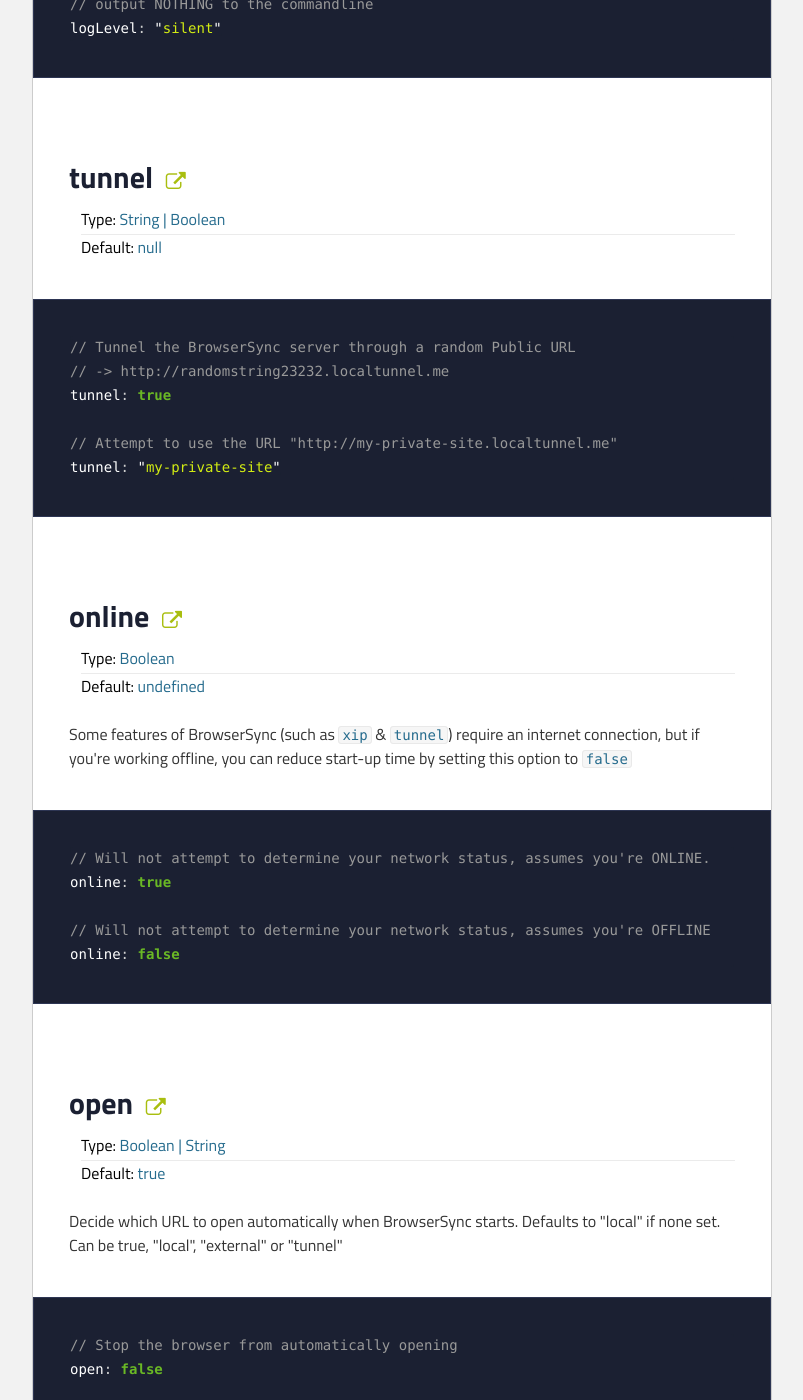
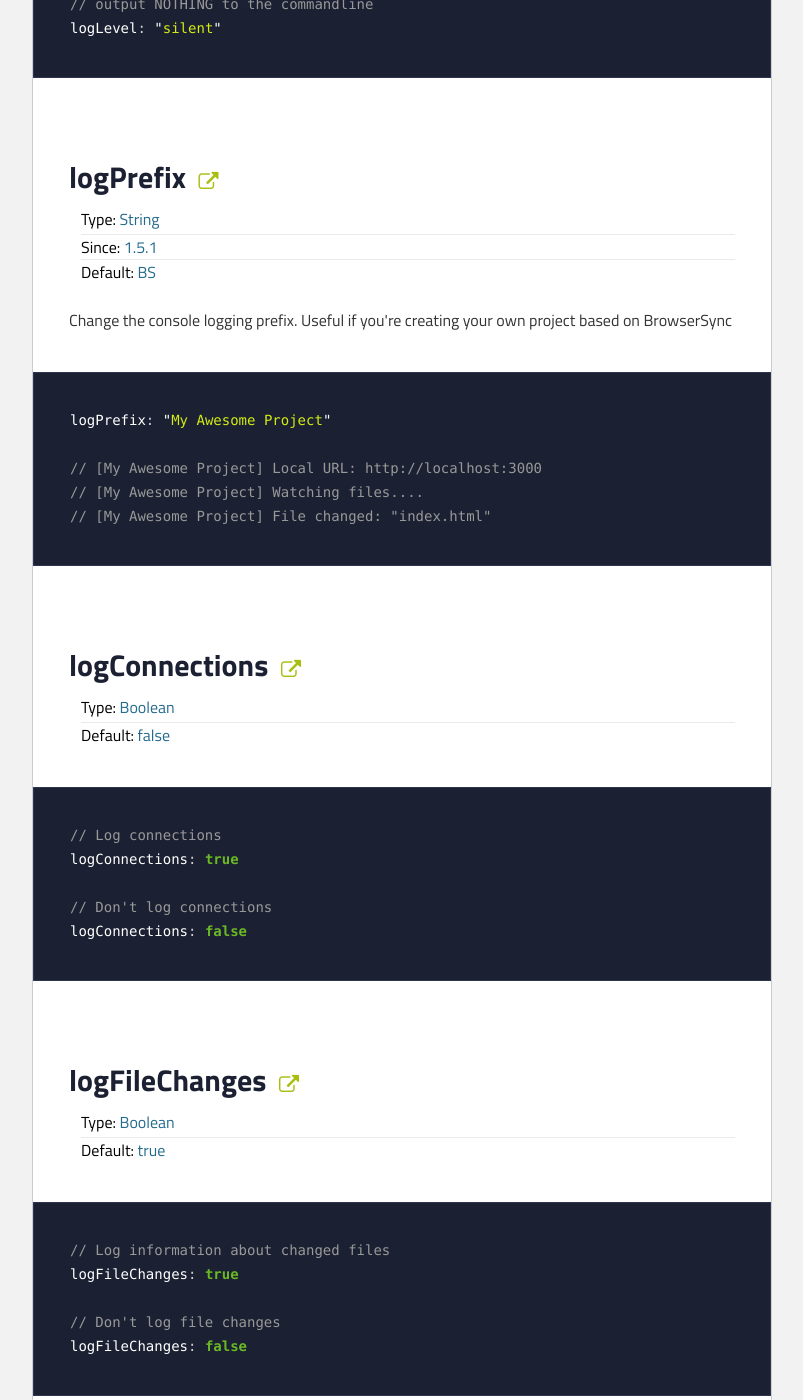
Before and after one commit to susoko/browser-sync-website, a Jekyll site: the page built from docs/options.md, in a window 1280 px wide and 1400 px high, scrolled down 5827 px. Shown: the whole window, without its empty margins (238-1041 px from the left). Built offline with Jekyll 4.4.1, drawn with Linux system fonts in a browser that asks for light colours; some of the changed text lies outside the part shown.

Commit message:
Update docs for 1.5.1

```diff
--- /dev/null
+++ b/_includes/snippets/options/logFileChanges.js
@@ -0,0 +1,5 @@
+// Log information about changed files
+logFileChanges: true
+
+// Don't log file changes
+logFileChanges: false
--- /dev/null
+++ b/_includes/snippets/options/logPrefix.js
@@ -0,0 +1,5 @@
+logPrefix: "My Awesome Project"
+
+// [My Awesome Project] Local URL: http://localhost:3000
+// [My Awesome Project] Watching files....
+// [My Awesome Project] File changed: "index.html"
--- a/docs/options.md
+++ b/docs/options.md
@@ -245,6 +245,67 @@
 
 // output NOTHING to the commandline
 logLevel: "silent"
+{% endhighlight %}
+<h3 id="option-logPrefix">logPrefix <a href="#option-logPrefix" class="page-anchor"><i class="icon icon-external-link"></i></a></h3>
+<ul class="param-list">
+    <li class="type">Type: <span class="color-teal">String</span>
+
+    </li>
+
+    <li class="since">Since: <span class="color-teal">1.5.1</span></li>
+
+    <li class="default">Default: <span class="color-teal">BS</span></li>
+
+</ul>
+
+<p>Change the console logging prefix. Useful if you&#39;re creating your
+own project based on BrowserSync</p>
+
+
+{% highlight javascript %}
+logPrefix: "My Awesome Project"
+
+// [My Awesome Project] Local URL: http://localhost:3000
+// [My Awesome Project] Watching files....
+// [My Awesome Project] File changed: "index.html"
+{% endhighlight %}
+<h3 id="option-logConnections">logConnections <a href="#option-logConnections" class="page-anchor"><i class="icon icon-external-link"></i></a></h3>
+<ul class="param-list">
+    <li class="type">Type: <span class="color-teal">Boolean</span>
+
+    </li>
+
+    <li class="default">Default: <span class="color-teal">false</span></li>
+
+</ul>
+
+
+
+{% highlight javascript %}
+// Log connections
+logConnections: true
+
+// Don't log connections
+logConnections: false
+{% endhighlight %}
+<h3 id="option-logFileChanges">logFileChanges <a href="#option-logFileChanges" class="page-anchor"><i class="icon icon-external-link"></i></a></h3>
+<ul class="param-list">
+    <li class="type">Type: <span class="color-teal">Boolean</span>
+
+    </li>
+
+    <li class="default">Default: <span class="color-teal">true</span></li>
+
+</ul>
+
+
+
+{% highlight javascript %}
+// Log information about changed files
+logFileChanges: true
+
+// Don't log file changes
+logFileChanges: false
 {% endhighlight %}
 <h3 id="option-tunnel">tunnel <a href="#option-tunnel" class="page-anchor"><i class="icon icon-external-link"></i></a></h3>
 <ul class="param-list">
@@ -468,40 +529,6 @@
 // Don't minify the client-side JS
 minify: false
 {% endhighlight %}
-<h3 id="option-logConnections">logConnections <a href="#option-logConnections" class="page-anchor"><i class="icon icon-external-link"></i></a></h3>
-<ul class="param-list">
-    <li class="type">Type: <span class="color-teal">Boolean</span>
-
-    </li>
-
-    <li class="default">Default: <span class="color-teal">false</span></li>
-
-</ul>
-
-
-
-{% highlight javascript %}
-// Log connections
-logConnections: true
-
-// Don't log connections
-logConnections: false
-{% endhighlight %}
-<h3 id="option-logFileChanges">logFileChanges <a href="#option-logFileChanges" class="page-anchor"><i class="icon icon-external-link"></i></a></h3>
-<ul class="param-list">
-    <li class="type">Type: <span class="color-teal">Boolean</span>
-
-    </li>
-
-    <li class="default">Default: <span class="color-teal">true</span></li>
-
-</ul>
-
-
-
-{% highlight javascript %}
-
-{% endhighlight %}
 <h3 id="option-host">host <a href="#option-host" class="page-anchor"><i class="icon icon-external-link"></i></a></h3>
 <ul class="param-list">
     <li class="type">Type: <span class="color-teal">String</span>
@@ -550,3 +577,26 @@
 // Don't append timestamps to injected files
 timestamps: false
 {% endhighlight %}
+<h3 id="option-socket">socket <a href="#option-socket" class="page-anchor"><i class="icon icon-external-link"></i></a></h3>
+<ul class="param-list">
+    <li class="type">Type: <span class="color-teal">Object</span>
+
+        <ul class="nav nav--stacked subprops">
+
+                <li><b>path</b> - Default: <span class="color-teal">"/browser-sync/socket.io"</span></li>
+
+                <li><b>clientPath</b> - Default: <span class="color-teal">"/browser-sync"</span></li>
+
+                <li><b>namespace</b> - Default: <span class="color-teal">"/browser-sync"</span></li>
+
+        </ul>
+    </li>
+
+</ul>
+
+<p>Configure the Socket.IO path and namespace to avoid collisions.</p>
+
+
+{% highlight javascript %}
+
+{% endhighlight %}
```
Also changed, not shown: other parts of docs/options.md (+1 -1 lines), _makeDocs.js (+6 -2 lines), docs/api.md (+14 -14 lines), docs/command-line.md (+10 -0 lines).
